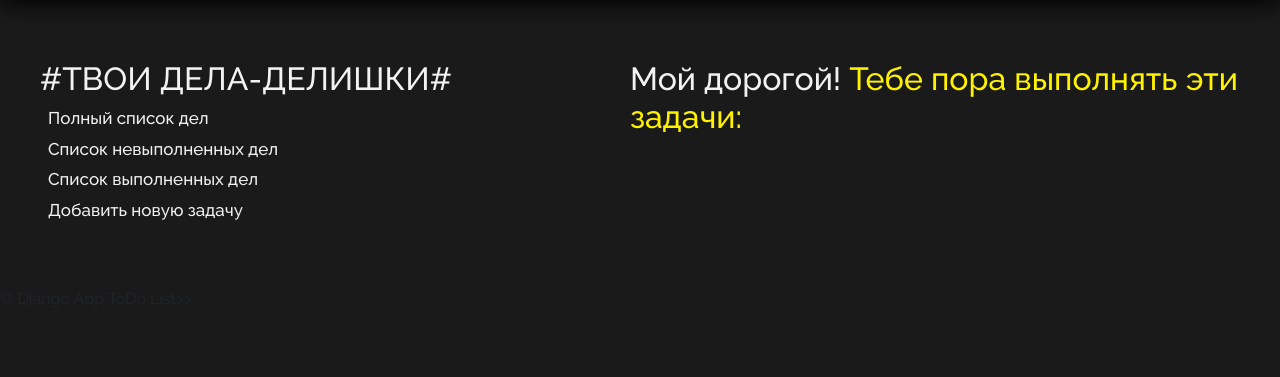
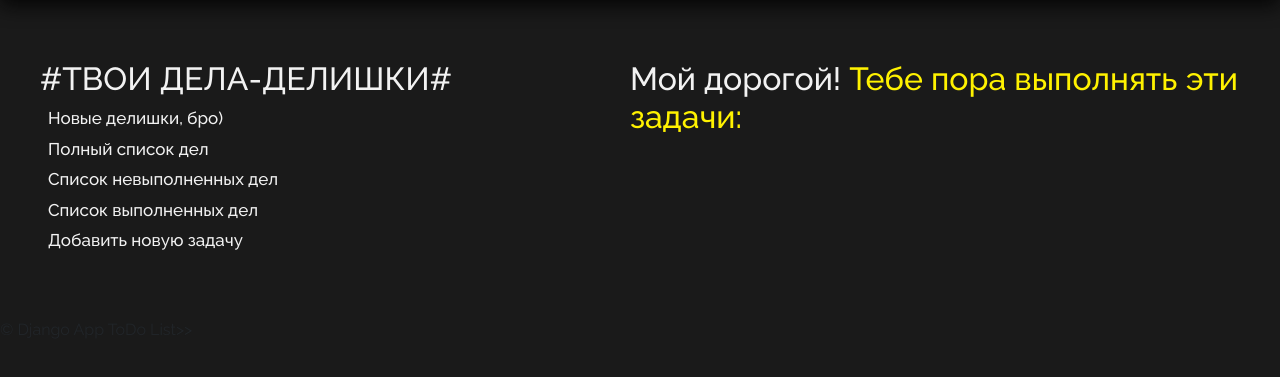
Before and after one commit to TiredOptimist/first-django-project, a Django app: page /todos/ in a window 1280 px wide. Shown: the part 72-449 px from the top of the page. Run offline with Django 5.2, Linux system fonts and the light colour scheme; the visitor is signed in with stand-in values (Sample User, id 1); data that the repository does not hold is empty.

Commit message:
Update navbar.html

```diff
--- a/first/todo_list/templates/todo_list/components/navbar.html
+++ b/first/todo_list/templates/todo_list/components/navbar.html
@@ -1,4 +1,5 @@
 <ul class="list_del">
+    <li><a href="{% url 'todo_list:index' %}">Новые делишки, бро)</a></li>
     <li><a href="{% url 'todo_list:list' %}" >Полный список дел</a></li>
     <li><a href="{% url 'todo_list:done' %}" >Список невыполненных дел</a></li>
     <li><a href="{% url 'todo_list:true_done' %}" >Список выполненных дел</a></li>
```
